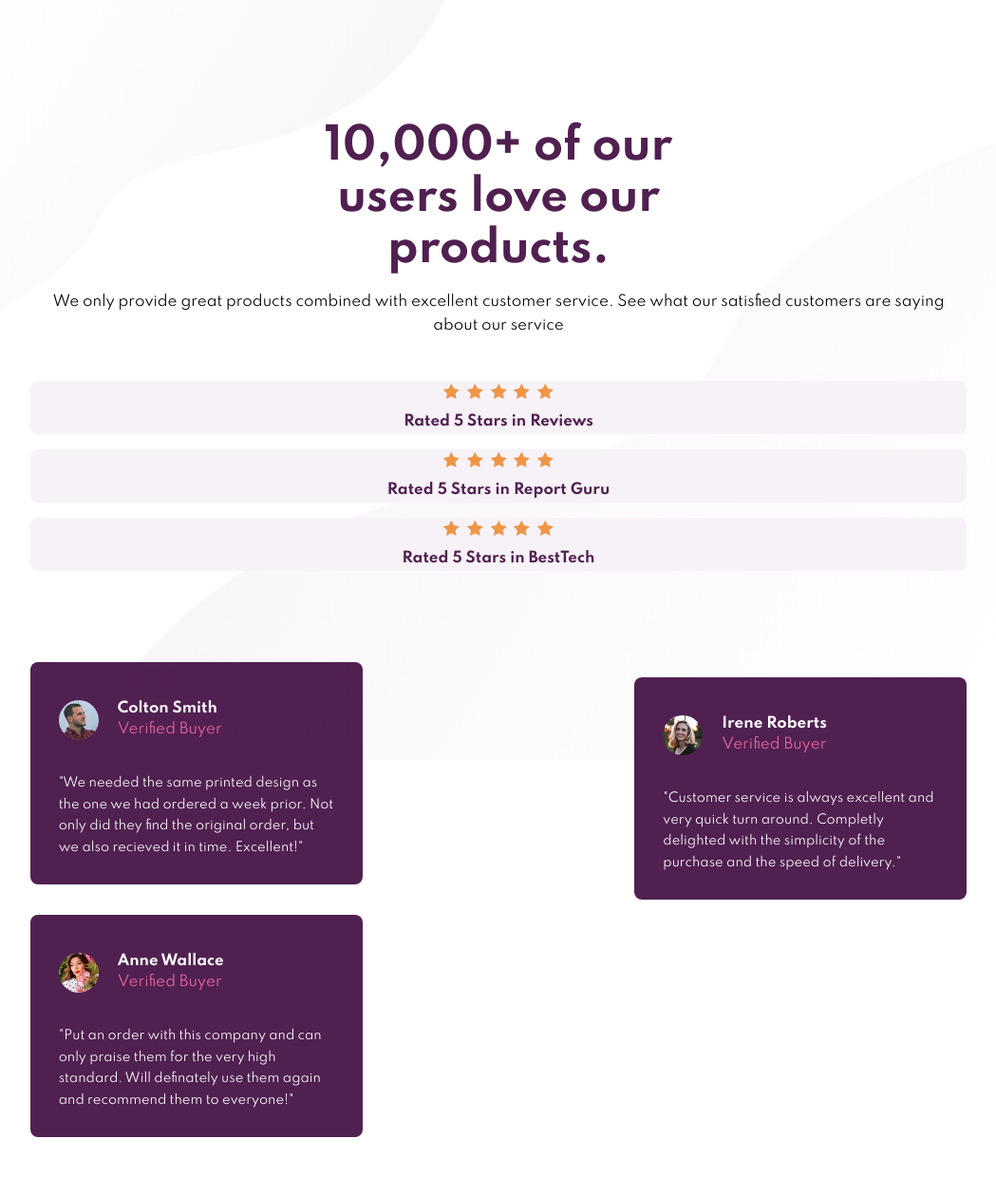
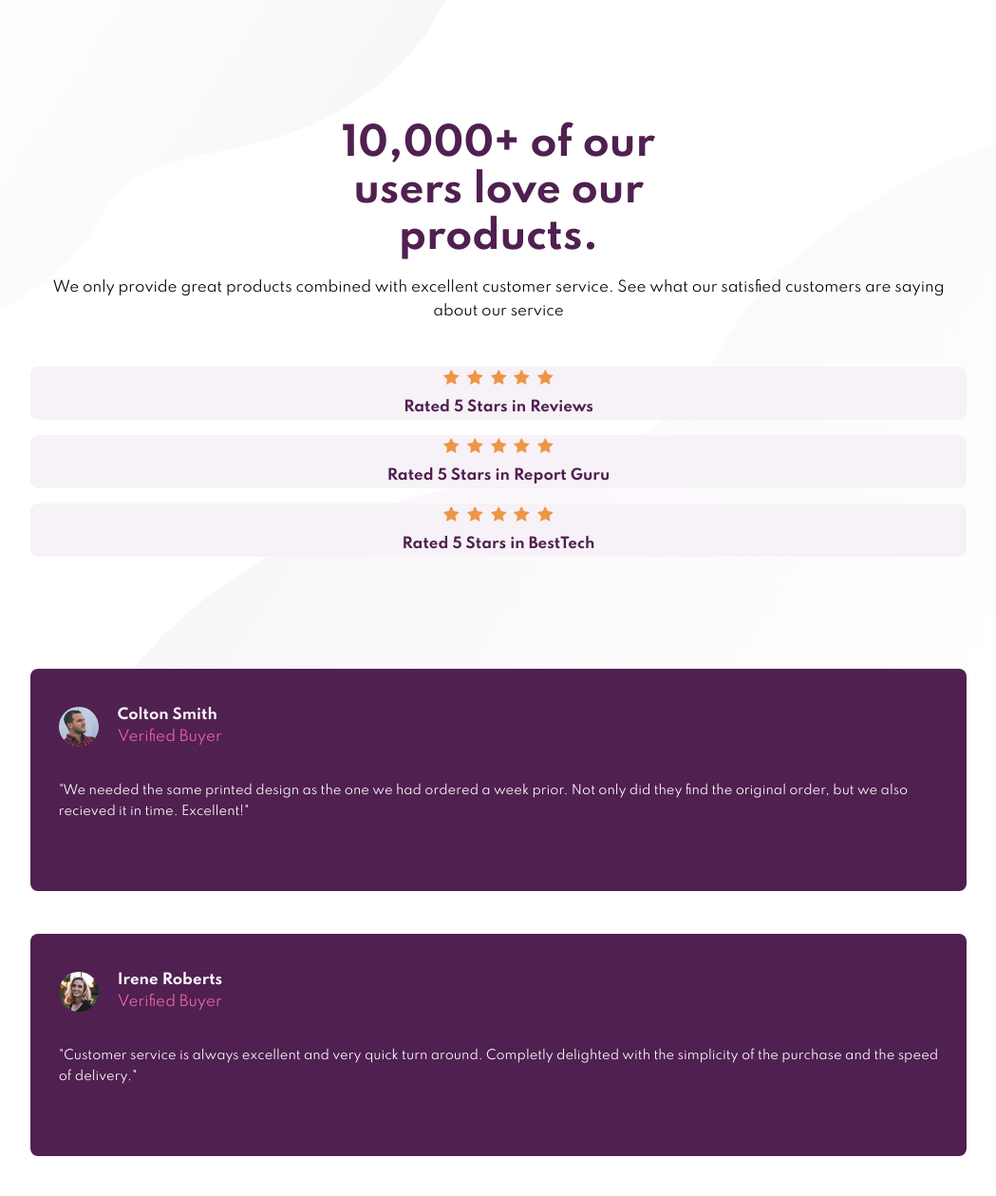
Before and after one commit to hassanahmadp/social-proof-section, a plain HTML site: page index.html in a window 1280 px wide. Shown: the top 1259 px of the page at 95% size, without its empty margins (115-1164 px from the left). Before the commit the page ends 1197 px from the top, so only its background shows below. Drawn offline with Linux system fonts and the light colour scheme.

Commit message:
FINISHED!!!

```diff
--- a/css/_main.scss
+++ b/css/_main.scss
@@ -1,6 +1,7 @@
 main {
   @include flex(space-between, stretch);
   flex-wrap: wrap;
+  overflow: hidden;
 }
 
 .main-text {
@@ -8,6 +9,7 @@ main {
   padding-right: 6rem;
   h2 {
     font-size: 3rem;
+    font-weight: 700;
     color: color(very-dark-magenta);
   }
   p {
@@ -59,6 +61,9 @@ main {
     text-align: center;
     width: 100%;
     padding: 0;
+    h2 {
+      font-size: 2.7rem;
+    }
   }
 
   .star-section {
--- a/css/_reviews.scss
+++ b/css/_reviews.scss
@@ -28,12 +28,12 @@ section.customer-reviews {
     .review-status {
       color: color(soft-pink);
       font-weight: 400;
-      margin-top: .3rem;
+      margin-top: 0.3rem;
     }
   }
   p {
     font-weight: 400;
-    font-size: 1.3rem *(2/3);
+    font-size: 1.3rem * (2/3);
     line-height: 1.5rem;
     // color: color(dark-grayish-magenta);
   }
@@ -43,5 +43,25 @@ section.customer-reviews {
   transform: translateY(6.84%);
 }
 .review-3 {
-  transform: translateY(6.84%*2);
+  transform: translateY(6.84% * 2);
 }
+
+@media (max-width: 1362px) {
+  section.customer-reviews {
+    margin-top: 8rem * (2/3);
+    @include flex(center, center);
+    flex-wrap: wrap;
+  }
+
+  .review-div {
+    margin: 1.5rem 0;
+    width: 100%;
+  }
+
+  .review-2 {
+    transform: translateY(0);
+  }
+  .review-3 {
+    transform: translateY(0);
+  }
+}
--- a/css/styles.scss
+++ b/css/styles.scss
@@ -28,6 +28,7 @@ html {
 
 body {
   // overflow: hidden;
+  position: relative;
   height: 100vh;
   width: 100vw;
   padding: (12.8rem * (2/3)) 11.46%;
@@ -69,15 +70,14 @@ h3 {
 }
 @media (max-width: 475px) {
   html {
-    font-size: 11px;
+    font-size: 13px;
   }
 }
 @media (max-width: 355px) {
   html {
-    font-size: 10px;
+    font-size: 9px;
   }
 }
 
-
 @import "./main";
 @import "./reviews";
```
Also changed, not shown: css/styles.css, 1 other file.
